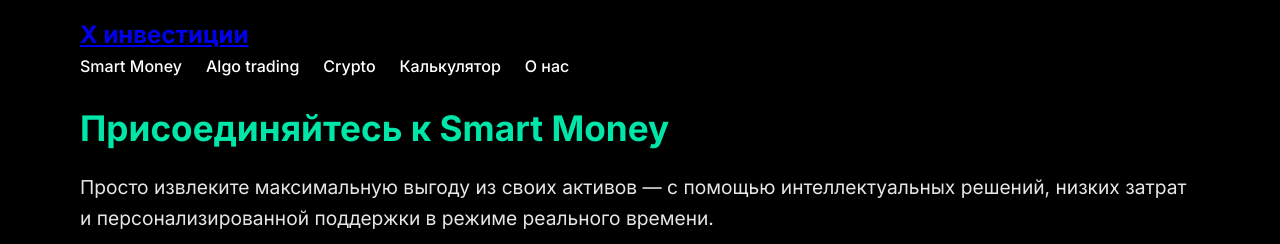
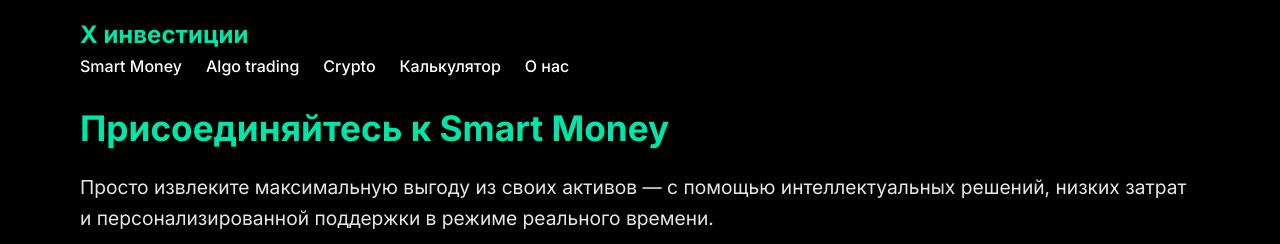
Before and after one commit to sessylu77/xinvest-ic, a website: page index.html in a window 1280 px wide. Shown: the top 244 px of the page. Drawn offline with Linux system fonts and the light colour scheme.

Commit message:
Add files via upload

```diff
--- a/index.html
+++ b/index.html
@@ -16,7 +16,7 @@
 <body>
   <header class="header">
     <div class="container">
-        <div class="logo"><a href="index.html">Х инвестиции</a></div>
+      <div class="logo"><a href="index.html" class="logo-link">Х инвестиции</a></div>
       <nav class="nav" id="mainNav">
         <a href="#smart-money" class="nav-link">Smart Money</a>
         <a href="#algo-trading" class="nav-link">Algo trading</a>
```
